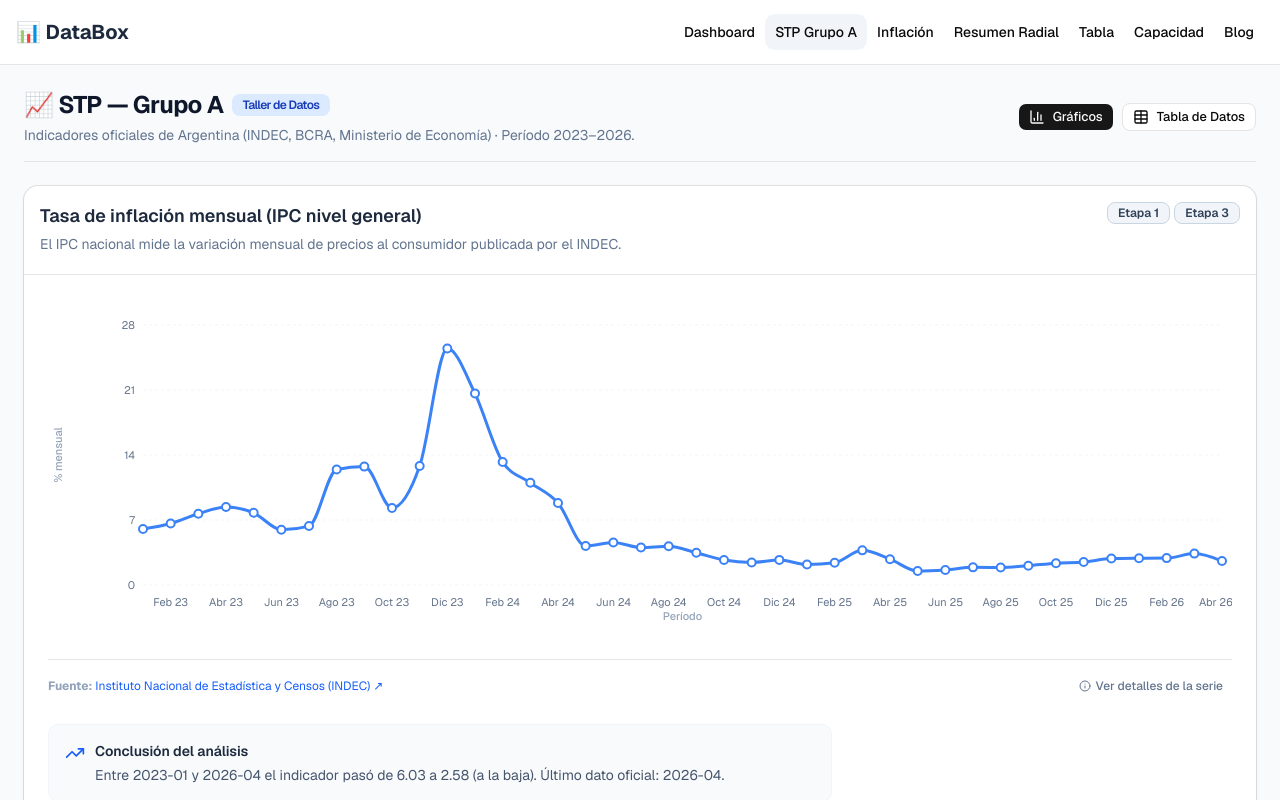
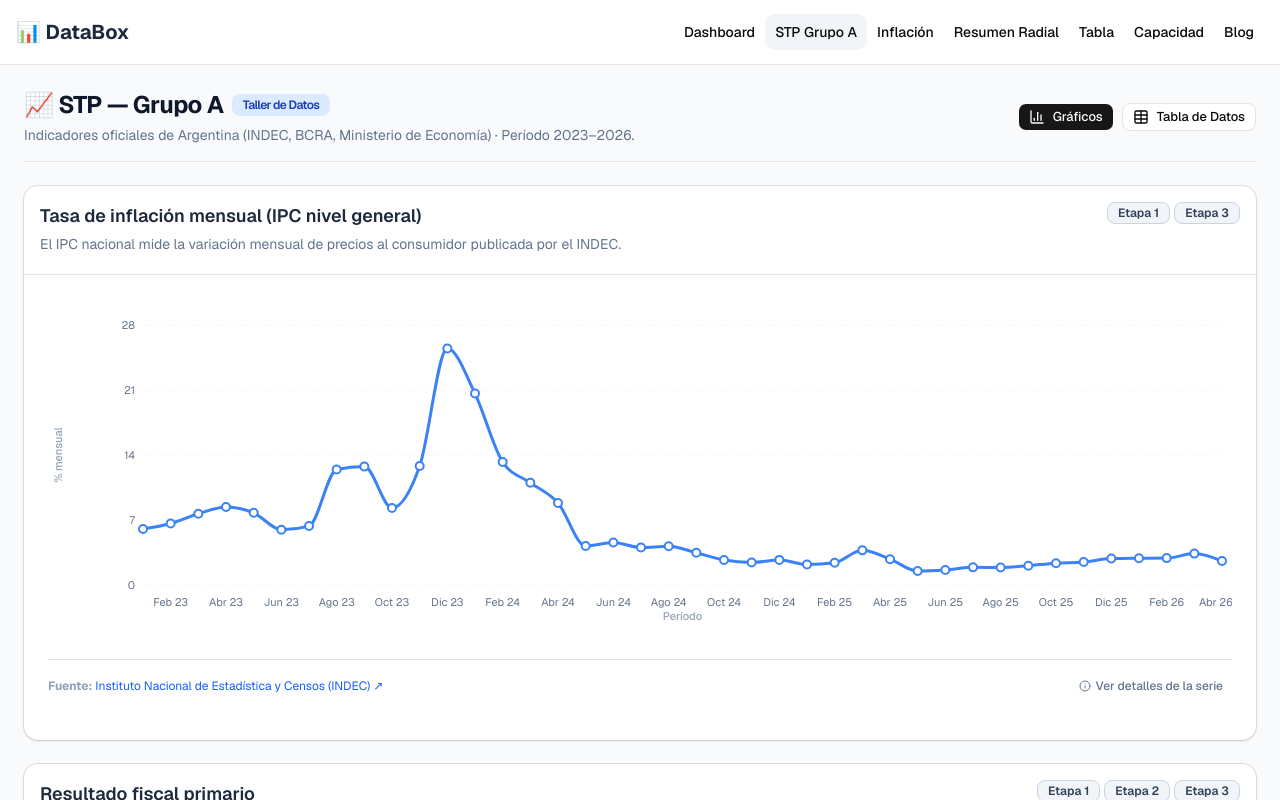
Before and after one commit to bladupsy/databox, a Next.js app: page /stp-grupo-a in a window 1280 px wide. Shown: the top 800 px of the page. Built offline with nearby package versions, Linux system fonts and the light colour scheme.

Commit message:
feat: eliminar la seccion de conclusion de analisis de los graficos

```diff
--- a/src/app/stp-grupo-a/page.tsx
+++ b/src/app/stp-grupo-a/page.tsx
@@ -439,16 +439,6 @@ export default function StpPage() {
                       </Button>
                     </div>
 
-                    {/* Fila inferior con Conclusión y Detalles */}
-                    <div className="grid md:grid-cols-3 gap-4">
-                      <div className="md:col-span-2 bg-slate-50 rounded-lg p-4 border border-slate-100 flex items-start gap-2.5">
-                        <TrendingUp className="size-5 text-blue-600 mt-0.5 shrink-0" />
-                        <div>
-                          <h4 className="text-sm font-semibold text-slate-800">Conclusión del análisis</h4>
-                          <p className="text-sm text-slate-600 mt-1">{ind.conclusion}</p>
-                        </div>
-                      </div>
-
                     {expandedCard[ind.key] && (
                       <div className="bg-slate-50 rounded-lg p-4 border border-slate-100 space-y-2 text-sm text-slate-600">
                         <h4 className="font-semibold text-slate-800 text-xs uppercase tracking-wider">Metadatos de la Serie</h4>
@@ -461,7 +451,6 @@ export default function StpPage() {
                         )}
                       </div>
                     )}
-                    </div>
                   </CardContent>
                 </Card>
               )
```
Also changed, not shown: 1 other file (tests, documents, lock files or other folders). Lines whose indentation alone changed are shown as unchanged.
